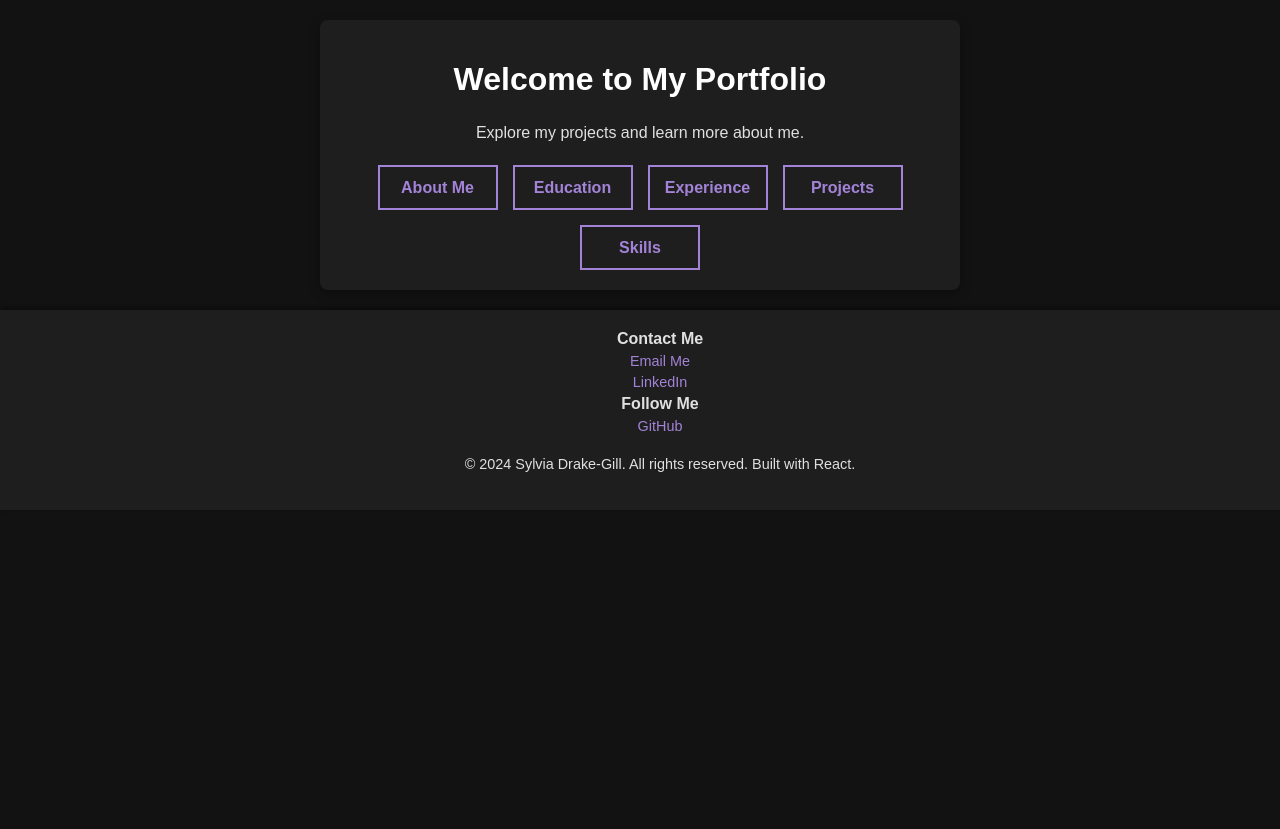
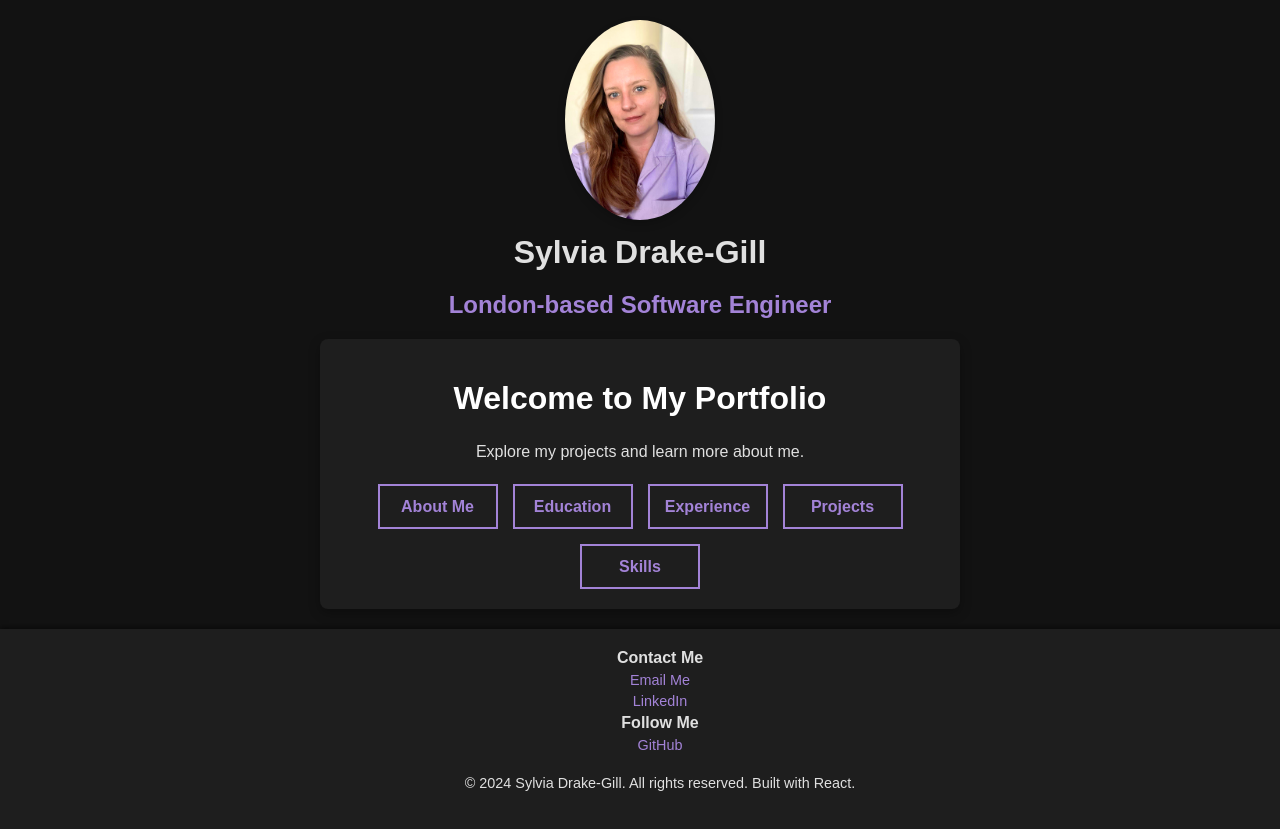
Before and after one commit to sdg877/react_portfolio, a React (Create React App) app: page / in a window 1280 px wide. Shown: the top 829 px of the page. Before the commit the page ends 800 px from the top, so only its background shows below. Built offline with nearby package versions, Linux system fonts and the light colour scheme; a web font is replaced by a local one.

Commit message:
Adding layout to homepage

```diff
--- a/src/App.jsx
+++ b/src/App.jsx
@@ -139,7 +139,15 @@ const App = () => {
           }
         />
 
-        <Route path="/" element={<Home />} />
+        <Route
+          path="/"
+          element={
+            <div>
+              <LayOut />
+              <Home />
+            </div>
+          }
+        />
       </Routes>
 
       <Footer />
```
